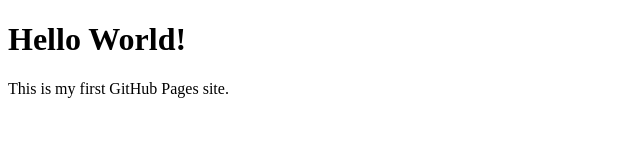
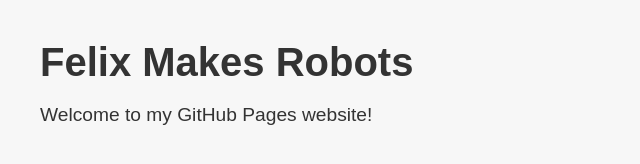
Before and after one commit to FelixMakesRobots/FelixMakesRobots.github.io, a plain HTML site: page index.html in a window 1280 px wide. Shown: the whole page, without its empty margins (0-640 px from the left). Drawn offline with Linux system fonts and the light colour scheme.

Commit message:
Styling test

```diff
--- a/index.html
+++ b/index.html
@@ -2,10 +2,25 @@
 <html>
 <head>
     <meta charset="UTF-8">
-    <title>My Website</title>
+    <title>Felix Makes Robots</title>
+    <style>
+        body {
+            font-family: Arial, sans-serif;
+            margin: 40px;
+            background-color: #f7f7f7;
+            color: #333;
+        }
+        h1 {
+            font-size: 2.5em;
+            margin-bottom: 10px;
+        }
+        p {
+            font-size: 1.2em;
+        }
+    </style>
 </head>
 <body>
-    <h1>Hello World!</h1>
-    <p>This is my first GitHub Pages site.</p>
+    <h1>Felix Makes Robots</h1>
+    <p>Welcome to my GitHub Pages website!</p>
 </body>
 </html>
```
